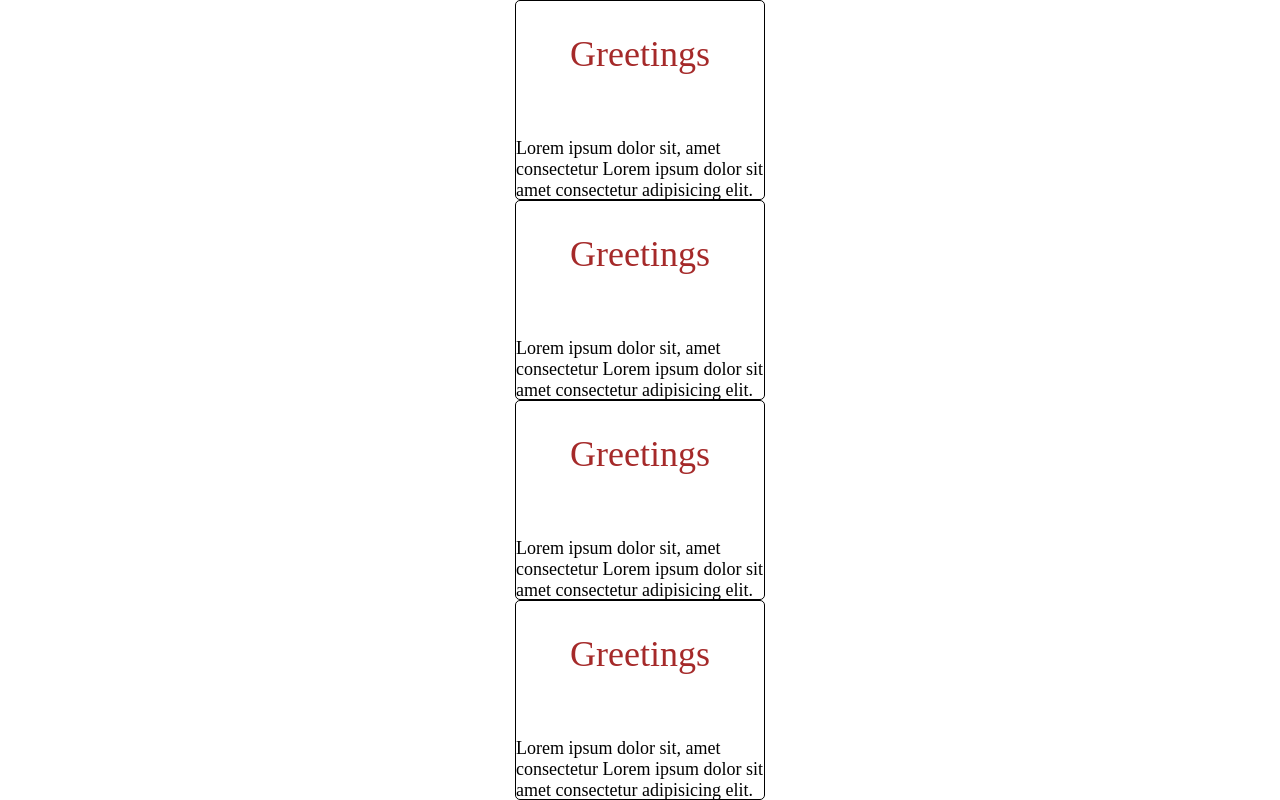
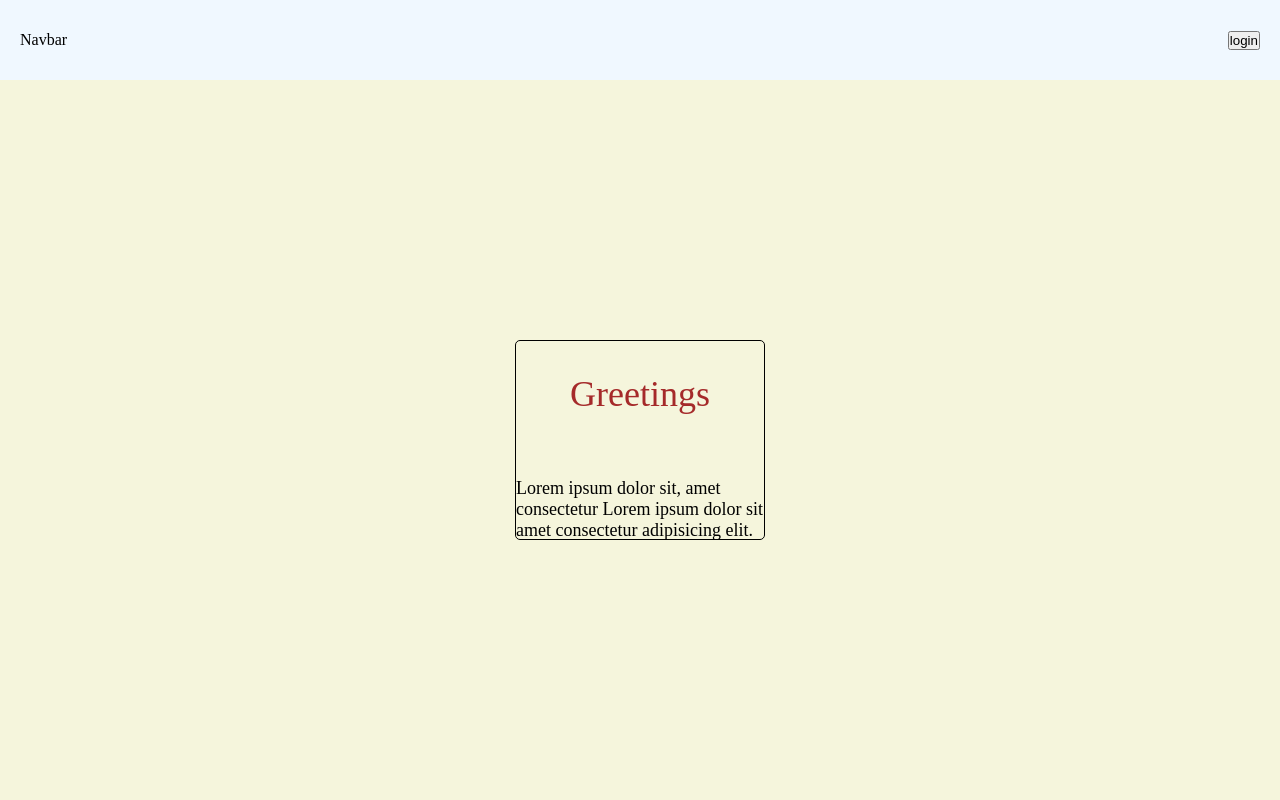
Before and after one commit to bunnanna/react-demo-1, a React (Vite) app: page / in a window 1280 px wide. Built offline with nearby package versions, Linux system fonts and the light colour scheme.

Commit message:
create navbar

```diff
--- a/src/App.css
+++ b/src/App.css
@@ -1,7 +1,7 @@
 .App {
   display: flex;
   flex-direction: column;
+  justify-content: space-between;
   align-items: center;
-  justify-content: space-around;
   min-height: 100dvh;
 }
--- a/src/App.tsx
+++ b/src/App.tsx
@@ -1,13 +1,12 @@
 import './App.css'
-import Greeting from './components/Greetings'
+import Maincontent from './components/MainContent/Maincontent'
+import Navbar from './components/Navbar/Navbar'
 
 function App() {
   return (
     <div className="App">
-      <Greeting />
-      <Greeting />
-      <Greeting />
-      <Greeting />
+      <Navbar />
+      <Maincontent />
     </div>
   )
 }
--- /dev/null
+++ b/src/components/MainContent/MainContent.module.css
@@ -0,0 +1,6 @@
+.maincontent {
+  flex: 1;
+  display: flex;
+  align-items: center;
+  justify-content: center;
+}
--- /dev/null
+++ b/src/components/MainContent/Maincontent.tsx
@@ -0,0 +1,10 @@
+import Greetings from '../Greetings/Greetings'
+import maincontentstyles from './MainContent.module.css'
+const Maincontent = () => {
+  return (
+    <main className={maincontentstyles.maincontent}>
+      <Greetings />
+    </main>
+  )
+}
+export default Maincontent
--- /dev/null
+++ b/src/components/Navbar/Navbar.module.css
@@ -0,0 +1,11 @@
+.navbar {
+  height: 10vh;
+  padding: 10px 20px;
+  display: flex;
+  position: sticky;
+  top: 0px;
+  justify-content: space-between;
+  width: 100vw;
+  align-items: center;
+  background-color: aliceblue;
+}
--- /dev/null
+++ b/src/components/Navbar/Navbar.tsx
@@ -0,0 +1,12 @@
+import navstyle from './Navbar.module.css'
+const Navbar = () => {
+  return (
+    <nav className={navstyle.navbar}>
+      <div className={navstyle.logo}>Navbar</div>
+      <div className={navstyle.login}>
+        <button>login</button>
+      </div>
+    </nav>
+  )
+}
+export default Navbar
--- a/src/index.css
+++ b/src/index.css
@@ -4,8 +4,8 @@
   box-sizing: border-box;
   text-decoration: none;
   color: black;
-  font-size: larger;
 }
 body {
   min-height: 100dvh;
+  background-color: beige;
 }
```
Also changed, not shown: src/components/Greetings/Greeting.module.css (renamed from src/components/Greeting.module.css), src/components/Greetings/Greetings.tsx (renamed from src/components/Greetings.tsx).
